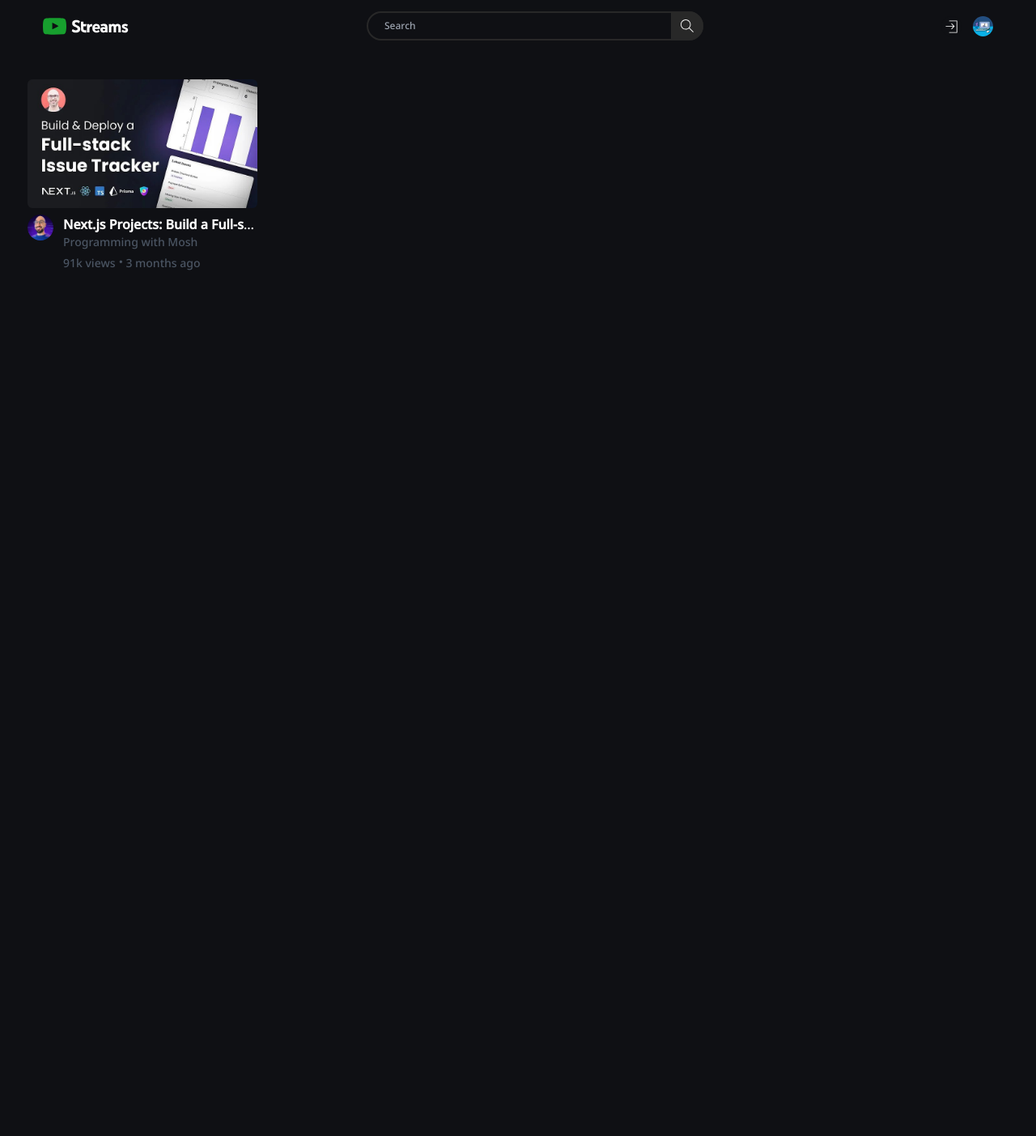
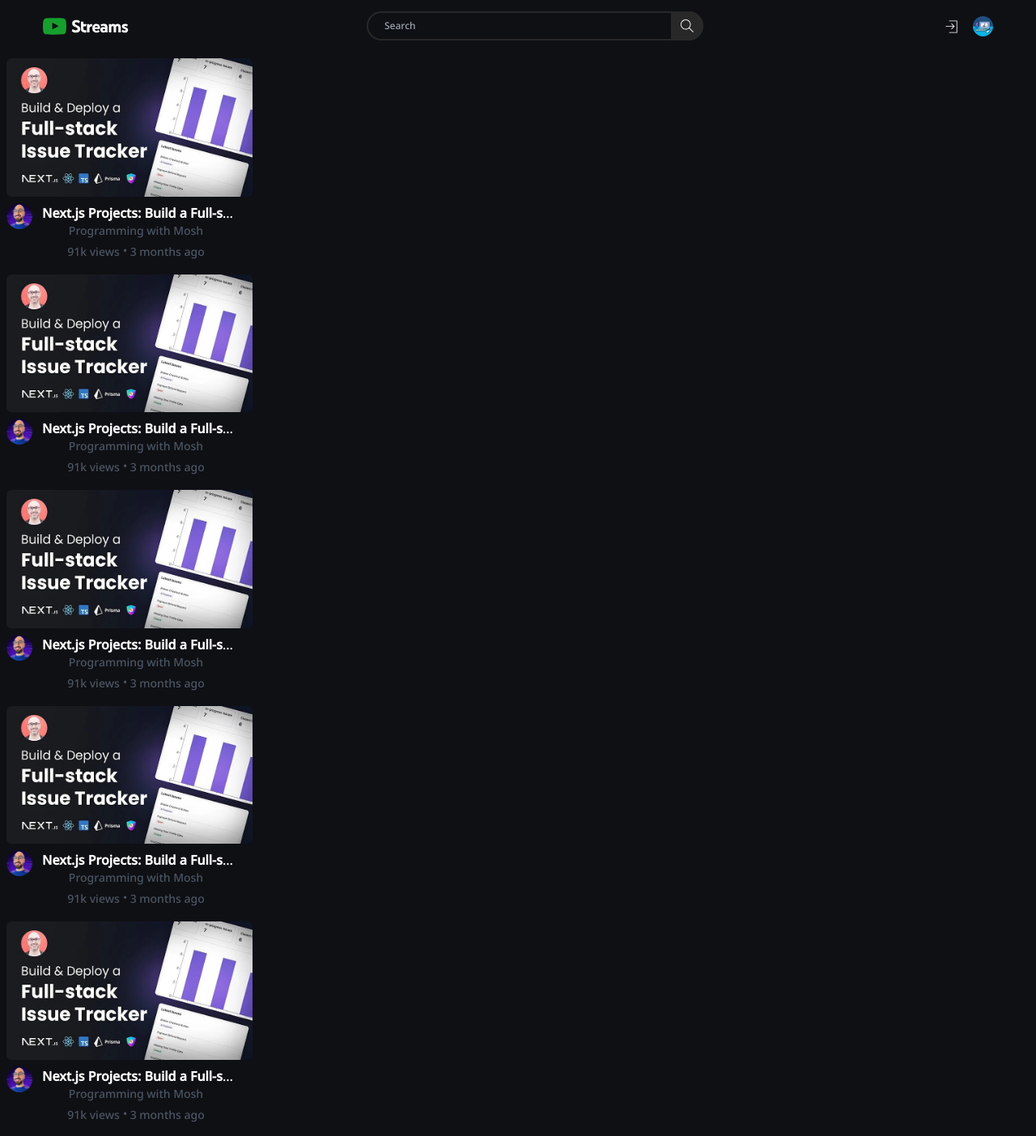
Before and after one commit to MUGK1/Streams, a Next.js app: page / in a window 1280 px wide. Shown: the top 1403 px of the page at 81% size. Before the commit the page ends 800 px from the top, so only its background shows below. Built offline with nearby package versions, Linux system fonts and the light colour scheme.

Commit message:
Adding Simple Dynamic Routing and a little changes

```diff
--- a/app/Components/Video/Video.jsx
+++ b/app/Components/Video/Video.jsx
@@ -1,30 +1,47 @@
-import thumbnail from '../../../public/images/Thumbnail.jpg'
-import Image from 'next/image'
-import profile from '../../../public/images/channel_profile.jpg'
+import thumbnail from "../../../public/images/Thumbnail.jpg";
+import Image from "next/image";
+import profile from "../../../public/images/channel_profile.jpg";
+import dynamic from "next/dynamic";
+import VideoButton from "@/app/Components/Video/VideoButton";
+
 function Video({ props }) {
+  const id = 13;
   return (
-        <div className="group  w-72 m-8 p-0.5 rounded active:bg-backgroundGray">
-            <div className='mb-2 group-hover:cursor-pointer'>
-                <Image src={thumbnail} alt="Logo" className="w-full rounded-md group-hover:rounded-none " />
+    <VideoButton id={id}>
+      <div className="group w-80 rounded p-2">
+        <div className="mb-2 group-hover:cursor-pointer">
+          <Image
+            src={thumbnail}
+            alt="Logo"
+            className="w-full rounded-md group-hover:rounded-none "
+          />
         </div>
-            <div className='w-full flex flex-start group-active:bg-backgroundGray '>
+        <div className="w-full flex flex-start">
           <div className=" w-10">
-                    <Image src={profile} className=" rounded-full w-8" />
+            <Image
+              src={profile}
+              alt="profile Photo"
+              className=" rounded-full w-8"
+            />
           </div>
-                <div className='w-60'>
-                    <div className=' w-60  text-white truncate'>
-                        <span className=' font-textFont font-bold mx-1 w-full'>Next.js Projects: Build a Full-stack App with Next.js, Tailwind, Radix UI, and Prisma</span>
+          <div className="w-60">
+            <div className=" w-60 text-white truncate">
+              <span className=" font-textFont font-bold mx-1 w-full">
+                Next.js Projects: Build a Full-stack App with Next.js, Tailwind,
+                Radix UI, and Prisma
+              </span>
             </div>
-                    <div className='w-full text-gray-600 text-sm font-textFont whitespace-nowrap'>
-                        <span className='mx-1 block '>Programming with Mosh</span>
-                        <span className='mx-1 inline-block mt-1'> 91k views </span>
-                        <span className='font-bold text-lg'  >&#183;</span>
-                        <span className='mx-1 inline-block'>3 months ago </span>
+            <div className="w-full text-gray-600 text-sm font-textFont whitespace-nowrap">
+              <span className="mx-1 block ">Programming with Mosh</span>
+              <span className="mx-1 inline-block mt-1"> 91k views </span>
+              <span className="font-bold text-lg">&#183;</span>
+              <span className="mx-1 inline-block">3 months ago </span>
             </div>
           </div>
         </div>
       </div>
-    )
+    </VideoButton>
+  );
 }
 
 export default Video;
--- /dev/null
+++ b/app/Components/Video/VideoButton.jsx
@@ -0,0 +1,21 @@
+"use client";
+import { useRouter } from "next/navigation";
+
+function VideoButton({ children, id }) {
+  const router = useRouter();
+
+  const handleButtonClick = () => {
+    router.push(`/Video/${id}`);
+  };
+
+  return (
+    <button
+      onClick={handleButtonClick}
+      className="buttonCancelDefault rounded-xl hover:bg-backgroundGray active:bg-opacity-60 transition-all"
+    >
+      {children}
+    </button>
+  );
+}
+
+export default VideoButton;
--- a/app/Components/loginPage/LogIn.jsx
+++ b/app/Components/loginPage/LogIn.jsx
@@ -60,6 +60,13 @@ function LogIn() {
                 className="w-36"
               />
             </div>
+            {isChecked && (
+              <input
+                type="text"
+                placeholder="Country Name"
+                className="focus:outline-none mb-5  bg-transparent rounded-3xl border-2 border-secondaryBlack text-textColor w-rem26 h-12 pl-5 pr-5 pt-2 pb-2 text-sm"
+              />
+            )}
           </>
         )}
 
--- a/app/channel/page.jsx
+++ b/app/channel/page.jsx
@@ -26,7 +26,7 @@ function channel() {
         <ChannelInfo />
         <UploadVideo isClicked={isClicked} setIsClicked={setIsClicked} />
       </div>
-      <div className="flex flex-wrap items-center justify-center mx-auto mt-24">
+      <div className="flex flex-wrap items-center gap-10 justify-center mx-auto mt-24">
         <Video />
         <Video />
         <Video />
--- a/app/globals.css
+++ b/app/globals.css
@@ -28,3 +28,12 @@ input[type="number"] {
 .center {
     margin: 0 auto;
 }
+
+.buttonCancelDefault {
+    border: none;
+    /*text-align: center;*/
+    text-decoration: none;
+    display: block;
+    cursor: pointer;
+    border-radius: 4px;
+}
--- a/app/page.js
+++ b/app/page.js
@@ -6,6 +6,35 @@ export default function Home() {
   return (
     <main className="text-white">
       <Video />
+      <Video />
+      <Video />
+      <Video />
+      <Video />
+      <Video />
+      <Video />
+      <Video />
+      <Video />
+      <Video />
+      <Video />
+      <Video />
+      <Video />
+      <Video />
+      <Video />
+      <Video />
+      <Video />
+      <Video />
+      <Video />
+      <Video />
+      <Video />
+      <Video />
+      <Video />
+      <Video />
+      <Video />
+      <Video />
+      <Video />
+      <Video />
+      <Video />
+      <Video />
     </main>
   );
 }
```
Lines whose indentation alone changed are shown as unchanged.
